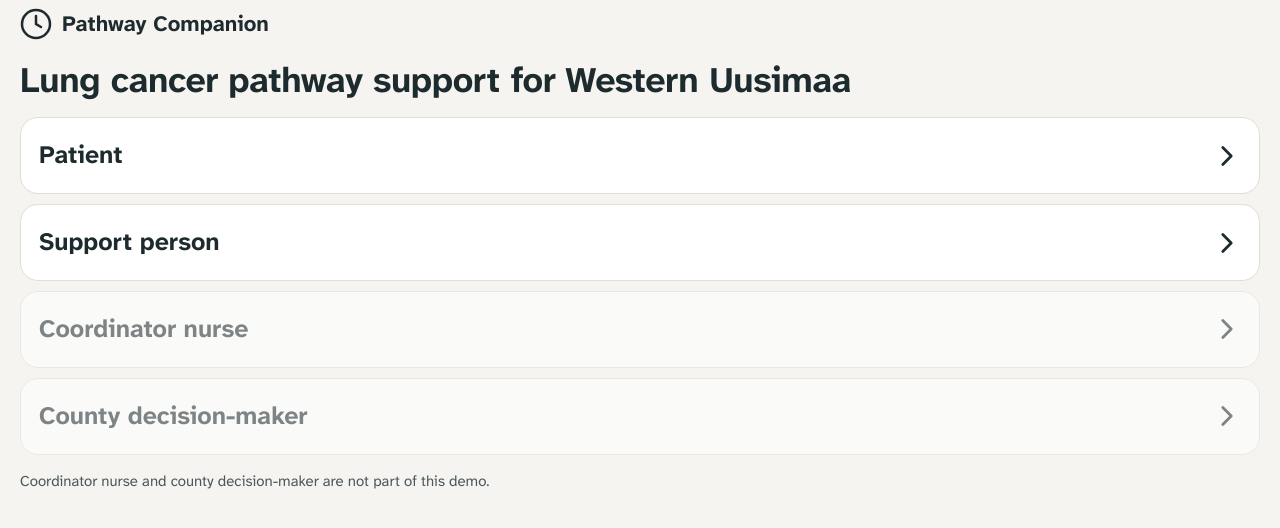
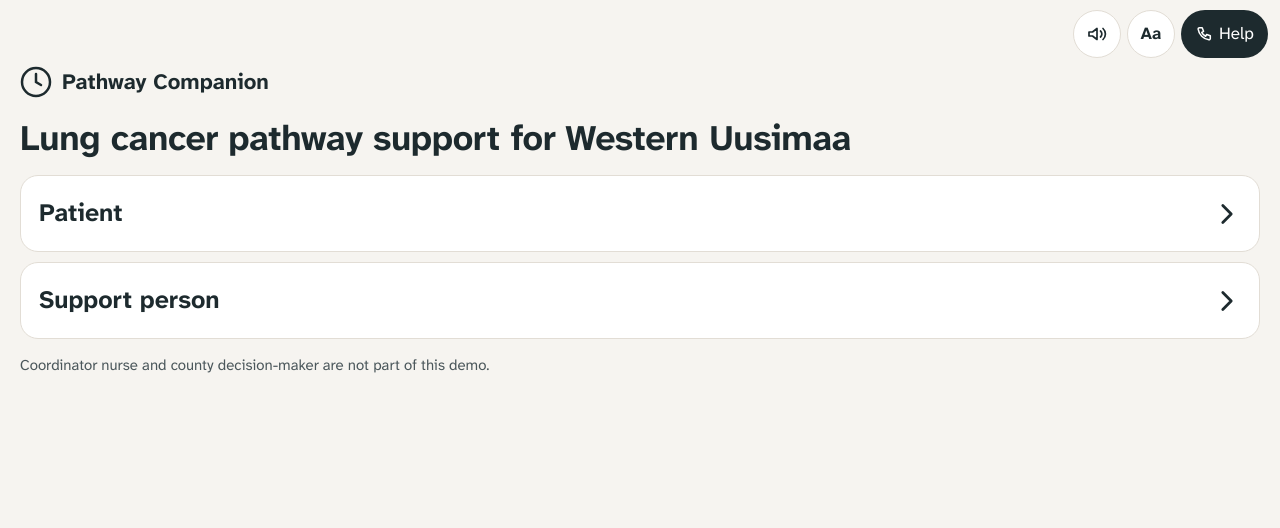
Before and after one commit to UncivilizedGhost/Porject_Lorem, a React (Vite) app in the folder frontend-patient/: page / in a window 1280 px wide. Shown: the top 528 px of the page. Built offline with nearby package versions, Linux system fonts and the light colour scheme.

Commit message:
near the end
Signed-off-by: Saad Zia <saad.zia@est.tech>

```diff
--- a/frontend-patient/src/i18n/dict.ts
+++ b/frontend-patient/src/i18n/dict.ts
@@ -29,8 +29,6 @@ export const MESSAGES = {
   ],
   "login.patient": ["Patient", "Potilas", "Patient"],
   "login.support": ["Support person", "Läheinen", "Närstående"],
-  "login.coordinator": ["Coordinator nurse", "Koordinaattihoitaja", "Koordinerande sjuksköterska"],
-  "login.county": ["County decision-maker", "Hyvinvointialueen päättäjä", "Beslutsfattare"],
   "login.note": [
     "Coordinator nurse and county decision-maker are not part of this demo.",
     "Koordinaattihoitaja ja hyvinvointialueen päättäjä eivät kuulu tähän demoon.",
--- a/frontend-patient/src/screens/Login/LoginScreen.tsx
+++ b/frontend-patient/src/screens/Login/LoginScreen.tsx
@@ -7,6 +7,7 @@ import { useNavigate } from "react-router-dom";
 import { api } from "../../api/client";
 import { useI18n } from "../../i18n/LanguageProvider";
 import { setSession } from "../../lib/session";
+import { Header } from "../../shell/Header";
 import { useReadable } from "../../voice/useReadable";
 
 function BrandMark() {
@@ -63,6 +64,8 @@ export function LoginScreen() {
 
   return (
     <div className="app-frame">
+      {/* Same bar as every other screen: Read aloud, Aa (settings, incl. language), Help. */}
+      <Header />
       <main className="login-page">
         <div className="login-head">
           <span className="brand">
@@ -81,14 +84,6 @@ export function LoginScreen() {
             {t("login.support")}
             <Chevron />
           </button>
-          <button type="button" className="role-tile" disabled>
-            {t("login.coordinator")}
-            <Chevron />
-          </button>
-          <button type="button" className="role-tile" disabled>
-            {t("login.county")}
-            <Chevron />
-          </button>
         </div>
 
         <p className="login-note">{t("login.note")}</p>
--- a/frontend-patient/src/screens/Settings/SettingsScreen.tsx
+++ b/frontend-patient/src/screens/Settings/SettingsScreen.tsx
@@ -9,7 +9,7 @@ import { api } from "../../api/client";
 import type { Accessibility, Language, TextSize } from "../../api/types";
 import { useI18n } from "../../i18n/LanguageProvider";
 import { applyAccessibility } from "../../lib/applyAccessibility";
-import { getSession, setSession } from "../../lib/session";
+import { getSession } from "../../lib/session";
 import { useReadable } from "../../voice/useReadable";
 import { useVoice } from "../../voice/VoiceProvider";
 import { useVoiceActions } from "../../voice/useVoiceActions";
@@ -37,17 +37,12 @@ function targetFromSession(): Target | null {
 }
 
 /** Recovery for an empty session, or for an id a demo reset removed: ask the demo identity
- * endpoint for the current record and keep it in the session. */
+ * endpoint for the current record. It deliberately does not write a session — this screen is
+ * reachable from the login page's header, and opening it must not choose a role for the person. */
 async function refreshTarget(): Promise<Target> {
   const ids = await api.identities();
-  if (ids.patient_id) {
-    setSession({ role: "patient", patientId: ids.patient_id, contactId: ids.contact_id ?? undefined });
-    return { kind: "patients", id: ids.patient_id };
-  }
-  if (ids.contact_id) {
-    setSession({ role: "patient", contactId: ids.contact_id });
-    return { kind: "contacts", id: ids.contact_id };
-  }
+  if (ids.patient_id) return { kind: "patients", id: ids.patient_id };
+  if (ids.contact_id) return { kind: "contacts", id: ids.contact_id };
   throw new Error("no demo identity");
 }
 
--- a/frontend-patient/src/shell/AppShell.tsx
+++ b/frontend-patient/src/shell/AppShell.tsx
@@ -32,14 +32,19 @@ function useSavedAccessibility() {
 /** Screens written for the patient. A Trusted Person is sent to their own view instead. */
 const PATIENT_ONLY = ["/home", "/pathway", "/medicines"];
 
+/** Reachable before a role is chosen: the header's Aa and Help buttons open these, and the
+ * emergency numbers / text size are needed to make that choice. */
+const OPEN_WITHOUT_ROLE = ["/settings", "/help"];
+
 function Frame() {
   const tone = usePageTone();
   const { pathname } = useLocation();
   const session = getSession();
-  // The role is chosen on the login screen. No role at all means this page was opened directly.
-  if (!session) return <Navigate to="/" replace />;
+  // The role is chosen on the login screen. No role at all means this page was opened directly,
+  // unless it is one of the two screens the login page's own header can open.
+  if (!session && !OPEN_WITHOUT_ROLE.includes(pathname)) return <Navigate to="/" replace />;
   if (
-    session.role === "trusted_person" &&
+    session?.role === "trusted_person" &&
     PATIENT_ONLY.some((path) => pathname === path || pathname.startsWith(`${path}/`))
   ) {
     return <Navigate to="/trusted" replace />;
--- a/frontend-patient/src/styles/global.css
+++ b/frontend-patient/src/styles/global.css
@@ -811,7 +811,7 @@ button:disabled { opacity: 0.5; cursor: not-allowed; }
 .app-frame[data-tone="dark"] .help-pill:hover { color: var(--ink); }
 
 /* ---------------------------------------------------------------- login */
-.login-page { display: flex; flex-direction: column; gap: 22px; padding: 48px 20px 24px; min-height: 100%; }
+.login-page { display: flex; flex-direction: column; gap: 22px; padding: 12px 20px 24px; min-height: 100%; }
 .login-head { display: flex; flex-direction: column; gap: 8px; }
 .brand { display: flex; align-items: center; gap: 10px; font-size: 1.29em; font-weight: 700; }
 .brand svg { flex: none; }
```
